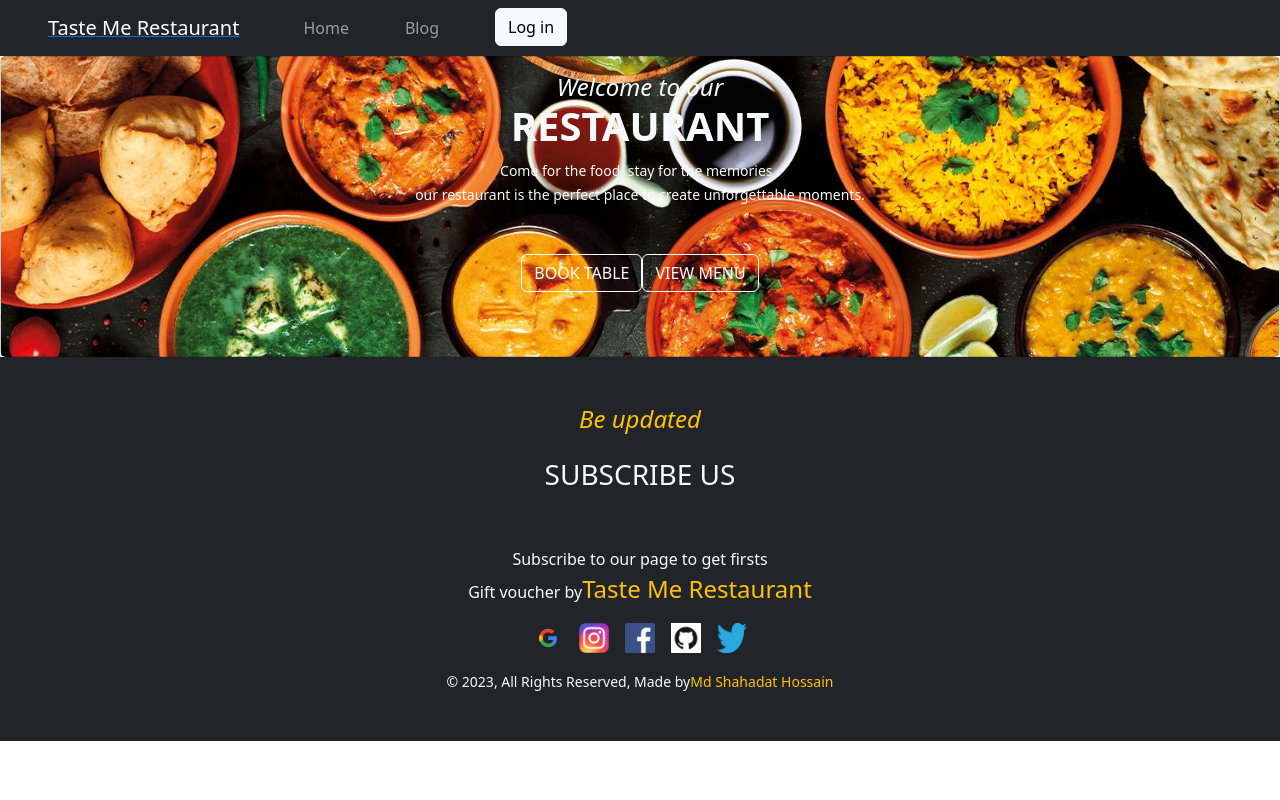
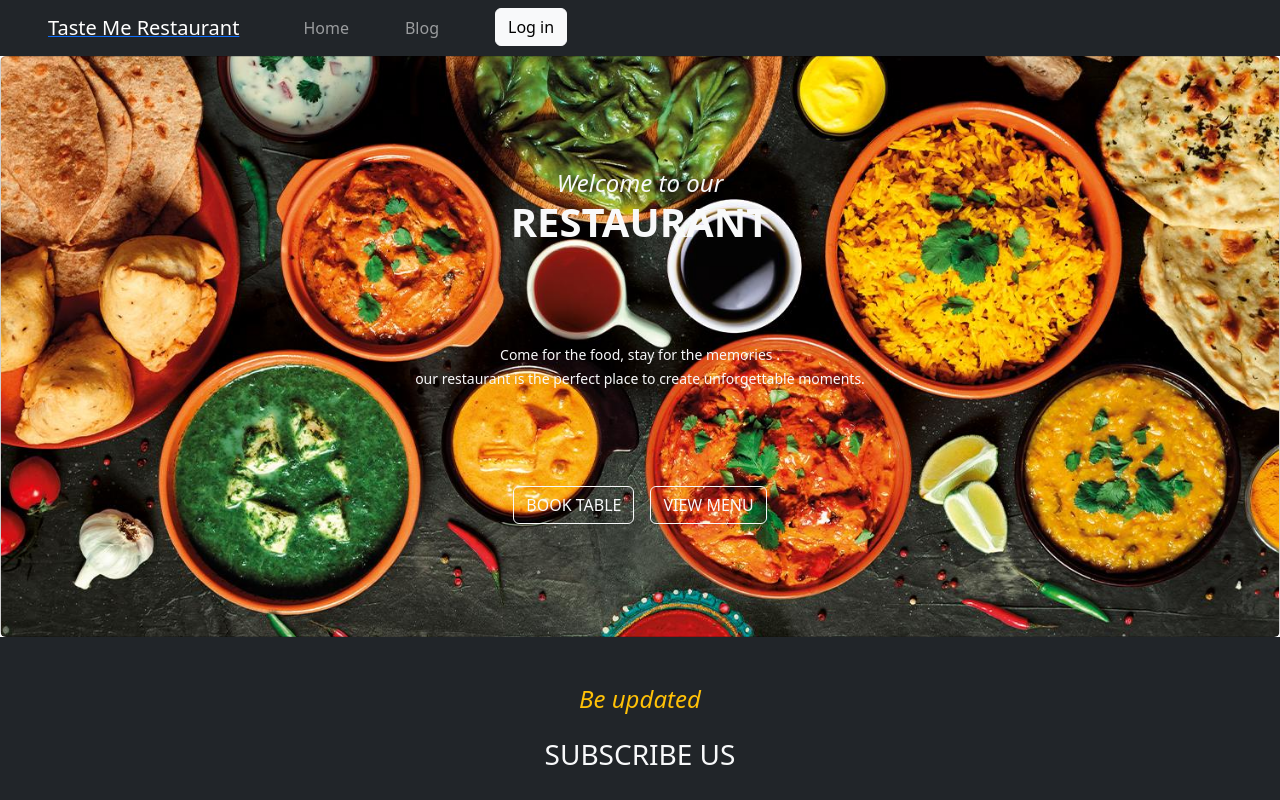
Before and after one commit to shahadat10033/taste-me-restaurant-clientSide, a React (Vite) app: page / in a window 1280 px wide. Shown: the top 800 px of the page. Built offline with nearby package versions, Linux system fonts and the light colour scheme.

Commit message:
banner section done

```diff
--- a/src/Components/Banner.jsx
+++ b/src/Components/Banner.jsx
@@ -10,11 +10,10 @@ const Banner = () => {
         backgroundRepeat: "no-repeat",
         backgroundPosition: "center center",
         backgroundSize: "cover",
-        height: "fit",
       }}
     >
       <div className="card-body text-light text-center">
-        <h5 className="card-title">
+        <h5 className="card-title my-5 py-5">
           <span className="fst-italic fs-4 my-3">Welcome to our</span>
           <br />
           <span className="fw-bold fs-1 my-5">RESTAURANT</span>
@@ -23,13 +22,9 @@ const Banner = () => {
           Come for the food, stay for the memories .<br /> our restaurant is the
           perfect place to create unforgettable moments.
         </small>
-        <div className="my-5">
-          <button href="#!" className="btn btn-outline-light">
-            BOOK TABLE
-          </button>
-          <button href="#!" className="btn btn-outline-light">
-            VIEW MENU
-          </button>
+        <div className="my-5 py-5">
+          <button className="btn btn-outline-light me-3">BOOK TABLE</button>
+          <button className="btn btn-outline-light">VIEW MENU</button>
         </div>
       </div>
     </div>
```
